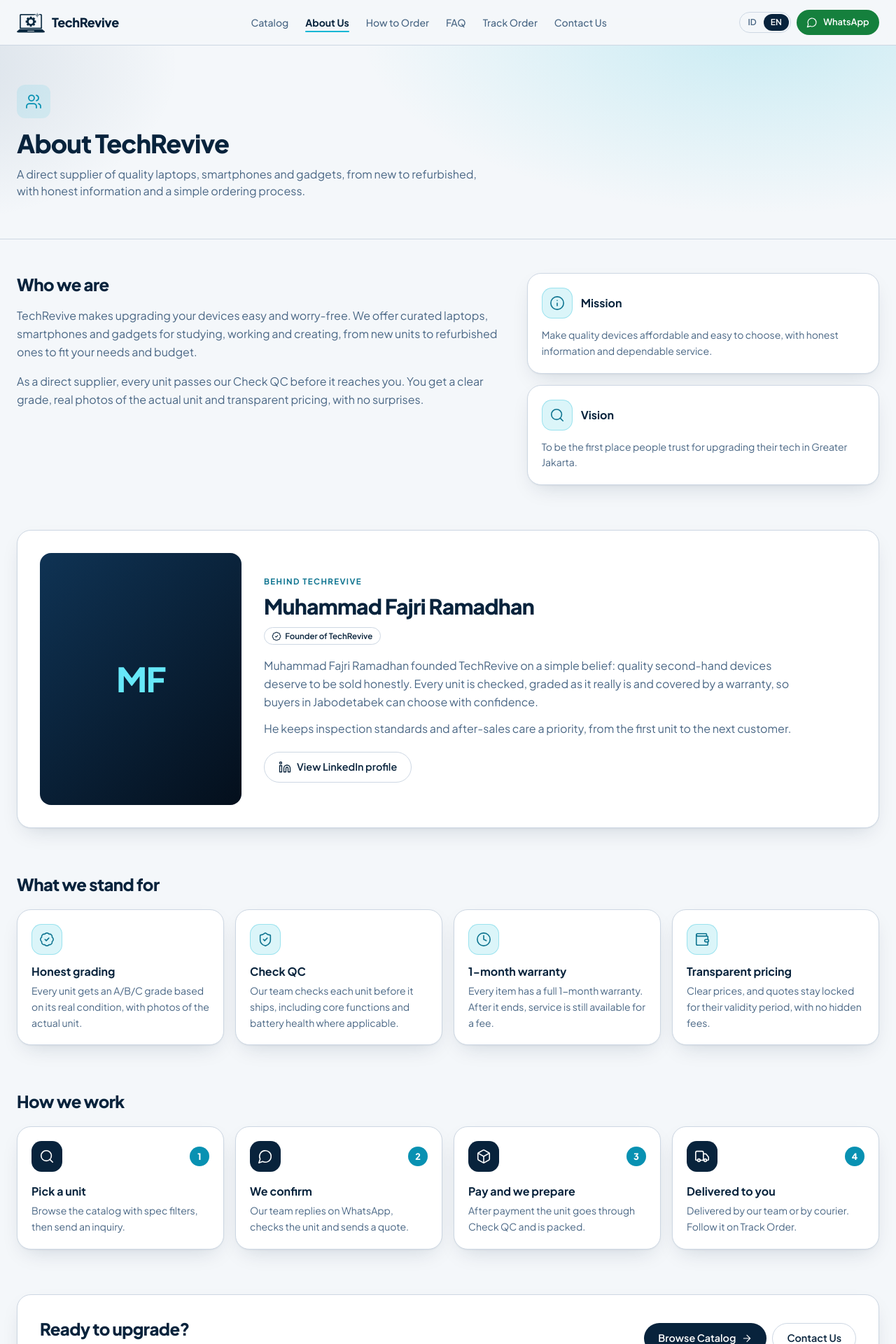
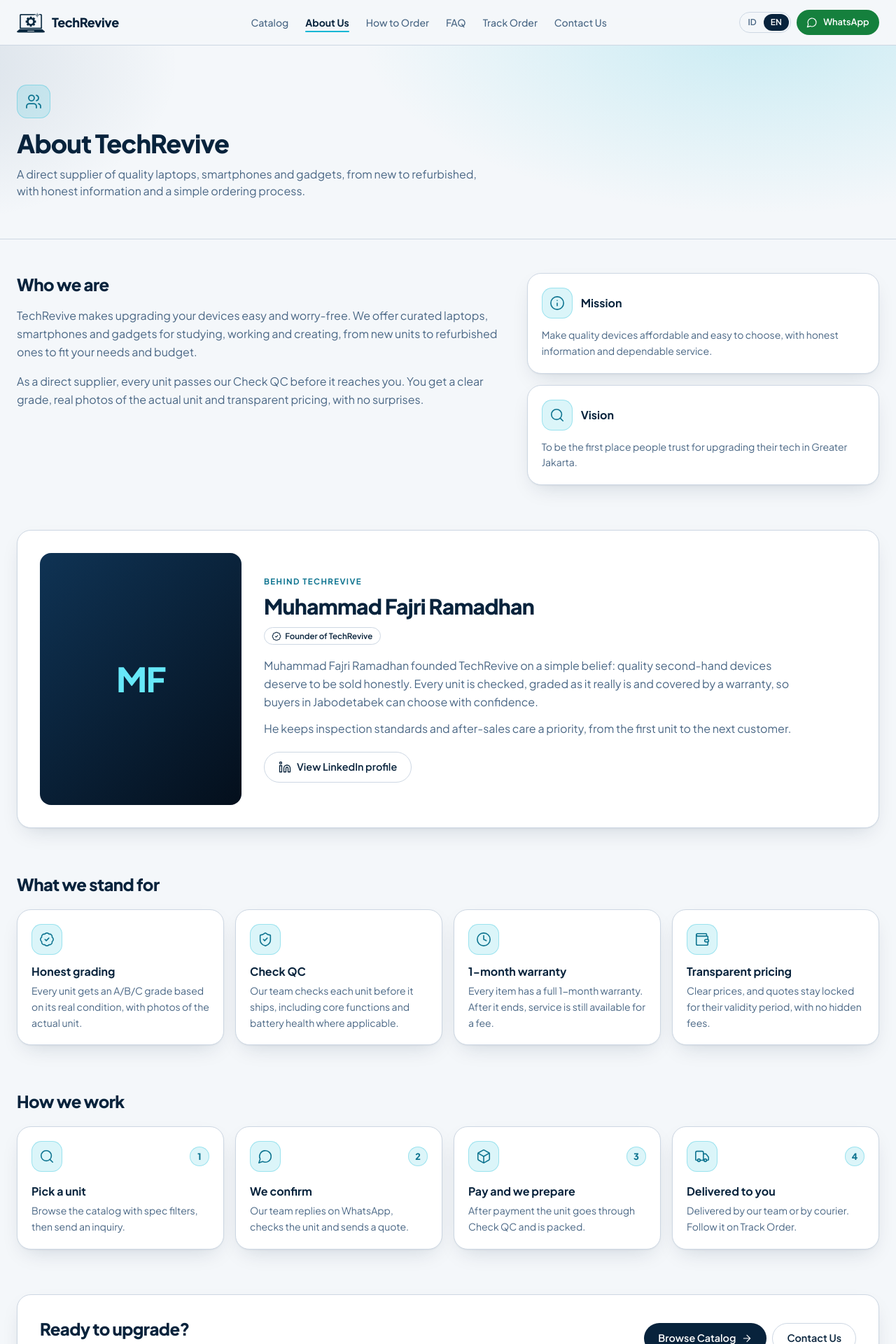
Before and after one commit to syubidin/techrevive, a Next.js app: page /en/about in a window 1280 px wide. Shown: the top 1920 px of the page at 70% size. Built offline with nearby package versions, Linux system fonts and the light colour scheme; no server answers; the database is empty.

Commit message:
fix: fixing icon colors to match

```diff
--- a/src/app/[locale]/page.tsx
+++ b/src/app/[locale]/page.tsx
@@ -87,7 +87,7 @@ export default async function HomePage({ params }: { params: Promise<{ locale: s
               <div><p className="text-sm font-bold">{t.hero.floatA}</p><p className="muted text-xs">{t.hero.floatAd}</p></div>
             </div>
             <div className="card absolute -bottom-3 -right-2 hidden sm:flex items-center gap-2.5 p-3 sm:-right-6">
-              <span className="grid h-9 w-9 place-items-center rounded-lg bg-brand-500/10 text-brand-600 dark:text-brand-300"><Icon name="shield-check" size={18} /></span>
+              <span className="icon-tile !h-9 !w-9 !rounded-lg"><Icon name="shield-check" size={18} /></span>
               <div><p className="text-sm font-bold">{t.hero.floatB}</p><p className="muted text-xs">{t.hero.floatBd}</p></div>
             </div>
           </div>
@@ -138,7 +138,7 @@ export default async function HomePage({ params }: { params: Promise<{ locale: s
                         <Visual k={imgKey} sizes="(min-width: 768px) 25vw, 50vw" className="aspect-[4/3] w-full object-cover transition-transform duration-500 group-hover:scale-105" />
                       </span>
                     ) : (
-                      <span className="m-1 grid h-11 w-11 place-items-center rounded-xl bg-brand-500/10 text-brand-600 dark:text-brand-300"><Icon name={categoryIcon(c.slug)} /></span>
+                      <span className="icon-tile m-1"><Icon name={categoryIcon(c.slug)} /></span>
                     )}
                     <span className="px-1 font-bold leading-tight">{pick(locale, c.nameId, c.nameEn)}</span>
                     <span className="muted px-1 pb-1 text-xs">{t.home.products.replace("{n}", String(c.count))}</span>
@@ -175,7 +175,7 @@ export default async function HomePage({ params }: { params: Promise<{ locale: s
             <ul className="mt-4 space-y-2.5 sm:mt-5 sm:space-y-3">
               {cmp.points.map((p) => (
                 <li key={p.t} className="flex gap-3">
-                  <span className="mt-0.5 grid h-8 w-8 shrink-0 place-items-center rounded-lg bg-brand-500/10 text-brand-600 dark:text-brand-300"><Icon name="check" size={16} /></span>
+                  <span className="icon-tile mt-0.5 !h-8 !w-8 !rounded-lg"><Icon name="check" size={16} /></span>
                   <div><p className="font-bold">{p.t}</p><p className="muted text-sm leading-relaxed max-sm:hidden">{p.d}</p></div>
                 </li>
               ))}
--- a/src/app/globals.css
+++ b/src/app/globals.css
@@ -164,20 +164,16 @@ details[open] > summary .chev { transform: rotate(180deg); }
 .brand-tile:hover .brand-logo, .brand-tile:focus-visible .brand-logo { filter: none; opacity: 1; }
 .brand-tile:hover .brand-name, .brand-tile:focus-visible .brand-name { color: var(--fg); }
 @media (prefers-color-scheme: dark) { .brand-logo { filter: grayscale(1) brightness(1.7); } .brand-tile:hover .brand-logo, .brand-tile:focus-visible .brand-logo { filter: none; } }
-@media (hover: none) { .brand-logo { filter: none; opacity: .92; } }
 @media (prefers-reduced-motion: reduce) { .brand-tile { transition: none; } .brand-tile:hover { transform: none; } }
 .logo-checker { background: repeating-conic-gradient(#e2e8f0 0% 25%, #fff 0% 50%) 50% / 12px 12px; }
 .scrollbar-none { scrollbar-width: none; } .scrollbar-none::-webkit-scrollbar { display: none; }
 }
 
 /* Ikon dan nomor yang kontras di mode terang dan gelap (kartu gelap memakai ink-900, jadi ubin gelap polos akan "hilang"). */
-.icon-tile { display: grid; flex-shrink: 0; place-items: center; height: 2.75rem; width: 2.75rem; border-radius: .9rem; color: var(--color-brand-700); background: color-mix(in srgb, var(--color-brand-500) 14%, transparent); box-shadow: inset 0 0 0 1px color-mix(in srgb, var(--color-brand-500) 30%, transparent); }
-.icon-tile-solid { display: grid; flex-shrink: 0; place-items: center; height: 2.75rem; width: 2.75rem; border-radius: .9rem; color: #fff; background: var(--color-ink-900); }
-.step-no { display: inline-grid; flex-shrink: 0; place-items: center; height: 1.75rem; min-width: 1.75rem; padding-inline: .35rem; border-radius: 999px; font-size: .8rem; font-weight: 800; line-height: 1; color: #fff; background: var(--color-brand-600); }
+.icon-tile, .icon-tile-solid { display: grid; flex-shrink: 0; place-items: center; height: 2.75rem; width: 2.75rem; border-radius: .9rem; color: var(--color-brand-700); background: color-mix(in srgb, var(--color-brand-500) 14%, transparent); box-shadow: inset 0 0 0 1px color-mix(in srgb, var(--color-brand-500) 30%, transparent); }
+.step-no { display: inline-grid; flex-shrink: 0; place-items: center; height: 1.75rem; min-width: 1.75rem; padding-inline: .35rem; border-radius: 999px; font-size: .8rem; font-weight: 800; line-height: 1; color: var(--color-brand-700); background: color-mix(in srgb, var(--color-brand-500) 14%, transparent); box-shadow: inset 0 0 0 1px color-mix(in srgb, var(--color-brand-500) 30%, transparent); }
 @media (prefers-color-scheme: dark) {
-  .icon-tile { color: var(--color-brand-300); }
-  .icon-tile-solid { color: var(--color-ink-950); background: var(--color-brand-500); }
-  .step-no { color: var(--color-ink-950); background: var(--color-brand-500); }
+  .icon-tile, .icon-tile-solid, .step-no { color: var(--color-brand-300); }
 }
 
 /* Baris geser (HP saja): daftar kartu menjadi satu baris yang digeser ke samping dengan snap, kartu berikutnya sedikit
@@ -195,6 +191,8 @@ details[open] > summary .chev { transform: rotate(180deg); }
 /* Gambar tidak bisa diseret/di-drag (hantu gambar, seret ke desktop/tab lain) dan tidak memunculkan menu tekan-lama di HP.
    Ini hanya mencegah salin iseng; gambar yang tampil di browser tetap bisa diunduh lewat alat pengembang. */
 img, picture, svg, canvas, video { -webkit-user-drag: none; user-select: none; -webkit-user-select: none; -webkit-touch-callout: none; }
+/* Gambar tidak menerima sentuhan/klik sendiri: tahan-tekan tidak memunculkan menu simpan gambar, tap tembus ke tautan/tombol induk. */
+img, picture, canvas { pointer-events: none; }
 a, button { -webkit-user-drag: none; }
 img { pointer-events: auto; }
 
--- a/src/components/no-drag.tsx
+++ b/src/components/no-drag.tsx
@@ -12,8 +12,14 @@ export function NoDrag() {
       const el = e.target instanceof Element ? e.target : null;
       if (el?.closest("img, picture, svg, a, canvas")) e.preventDefault();
     };
+    // Menu klik kanan / tahan-tekan pada gambar (simpan gambar) ditutup; menu pada teks dan tautan tetap normal.
+    const menu = (e: Event) => {
+      const el = e.target instanceof Element ? e.target : null;
+      if (el?.closest("img, picture, canvas, video")) e.preventDefault();
+    };
     document.addEventListener("dragstart", block);
-    return () => document.removeEventListener("dragstart", block);
+    document.addEventListener("contextmenu", menu);
+    return () => { document.removeEventListener("dragstart", block); document.removeEventListener("contextmenu", menu); };
   }, []);
   return null;
 }
--- a/src/components/page-hero.tsx
+++ b/src/components/page-hero.tsx
@@ -6,7 +6,7 @@ export function PageHero({ title, intro, icon }: { title: string; intro?: string
     <header className="relative overflow-hidden border-b border-[var(--line)]">
       <div className="hero-glow absolute inset-0" aria-hidden />
       <div data-intro className="container-x relative py-10 sm:py-14">
-        {icon && <span className="mb-4 grid h-12 w-12 place-items-center rounded-xl bg-brand-500/10 text-brand-600 dark:text-brand-300"><Icon name={icon} size={24} /></span>}
+        {icon && <span className="icon-tile mb-4 !h-12 !w-12"><Icon name={icon} size={24} /></span>}
         <h1 className="text-3xl font-extrabold tracking-tight sm:text-4xl">{title}</h1>
         {intro && <p className="muted mt-3 max-w-2xl">{intro}</p>}
       </div>
```
